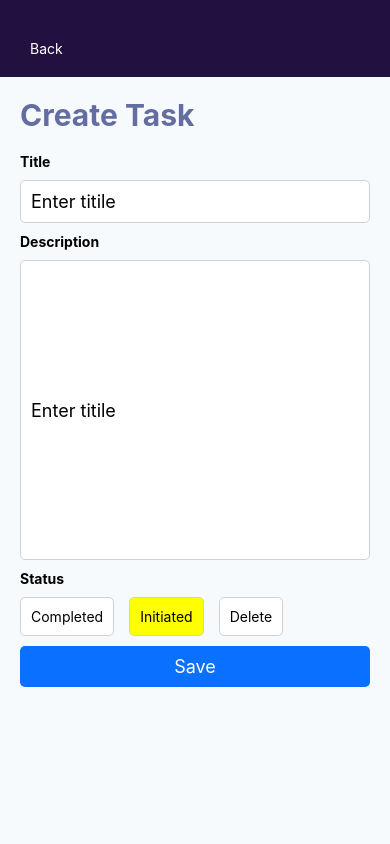
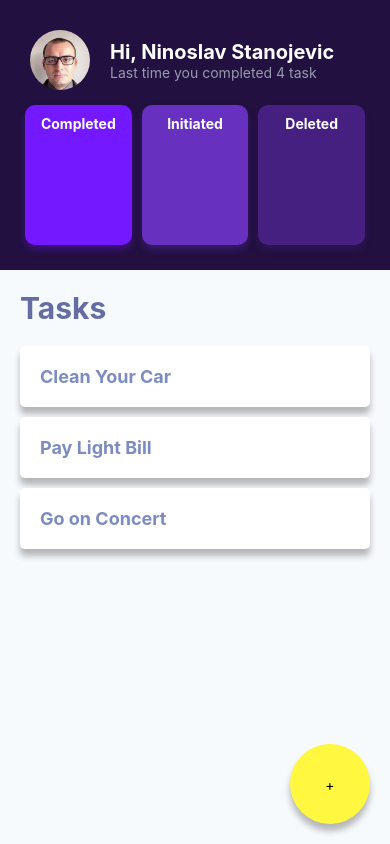
Before and after one commit to Noni2207/task-app, a React Native app: screen / in a window 390 px wide. Built offline with nearby package versions, Linux system fonts and the light colour scheme.

Commit message:
adding small change

```diff
--- a/App.js
+++ b/App.js
@@ -6,7 +6,7 @@ import Create from './src/pages/Create';
 import Edit from './src/pages/Edit';
 
 export default function App() {
-  const [currentRoute, setRoute] = useState('Create');
+  const [currentRoute, setRoute] = useState('Home');
   const [activeTask, setActiveTask] = useState('');
   const [currentTask, setTask] = useState([
     {
--- a/src/components/StatusCard.js
+++ b/src/components/StatusCard.js
@@ -1,7 +1,7 @@
 import React, {useState} from 'react';
 import { StyleSheet, Text, View, TouchableOpacity, Image} from 'react-native';
 
-export default function App() {
+export default (props) => {
     const styles = StyleSheet.create({
       statusCards: {
         flexDirection: 'row',
@@ -69,6 +69,21 @@ export default function App() {
           fontWeight: '100',
       },
       });
+      const totalCompleted = () => {
+       let number = props.currentTask.filter((item) => item.status == 'completed');
+        number = number.lenght;
+        return number;
+      };
+      const totalInitiated = () => {
+       let number = props.currentTask.filter((item) => item.status == 'initiated');
+        number = number.lenght;
+        return number;
+      };
+      const totalDeleted = () => {
+       let number = props.currentTask.filter((item) => item.status == 'deleted');
+        number = number.lenght;
+        return number;
+      };
   return (
     <View style={styles.statusCards}>
        <View style={styles.column}>
@@ -77,7 +92,7 @@ export default function App() {
              <Text style={styles.title}>Completed</Text>
             </View>
             <View style={styles.numberContainer}>
-             <Text style={styles.number}>100</Text>
+             <Text style={styles.number}>{totalCompleted()}</Text>
             </View>
          </View>
        </View>
@@ -87,7 +102,7 @@ export default function App() {
              <Text style={styles.title}>Initiated</Text>
             </View>
             <View style={styles.numberContainer}>
-             <Text style={styles.number}>100</Text>
+             <Text style={styles.number}>{totalInitiated()}</Text>
             </View>
          </View>
        </View>
@@ -97,7 +112,7 @@ export default function App() {
              <Text style={styles.title}>Deleted</Text>
             </View>
             <View style={styles.numberContainer}>
-             <Text style={styles.number}>100</Text>
+             <Text style={styles.number}>{totalDeleted()}</Text>
             </View>
          </View>
        </View>
--- a/src/pages/Edit.js
+++ b/src/pages/Edit.js
@@ -1,6 +1,5 @@
 import React, {useState, useEffect} from 'react';
-import { StyleSheet, Text, View, TouchableOpacity, StatusBar, TextInput} from 'react-native';
-import { TouchableHighlight } from 'react-native-web';
+import { StyleSheet, Text, View, TouchableOpacity, StatusBar, TextInput, TouchableHighlight} from 'react-native';
 
 export default (props) => {
     const styles = StyleSheet.create({
--- a/src/pages/Home.js
+++ b/src/pages/Home.js
@@ -49,7 +49,7 @@ export default (props) => {
        <View style={styles.top}>
          <View style={styles.contanier}>
              <Header/>
-             <StatusCard/>
+             <StatusCard currentTask={props.currentTask}/>
          </View>
        </View>
        <Task
```
